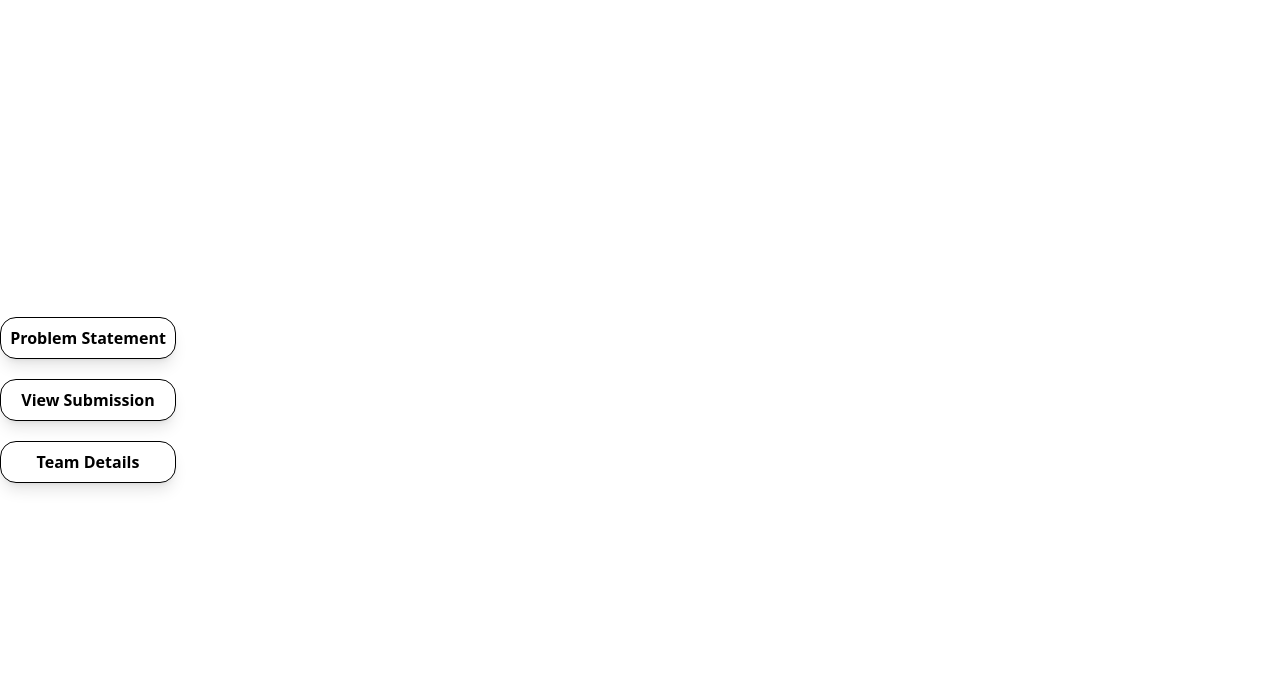
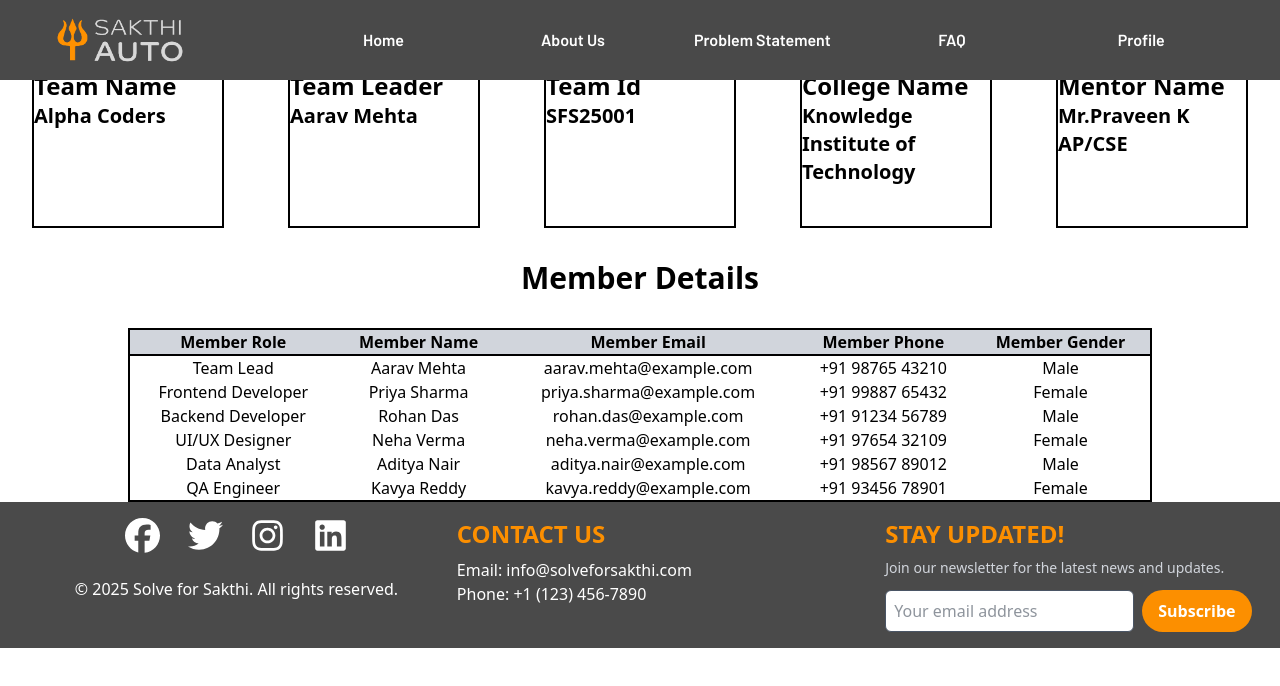
Before and after one commit to damodara2006/Project_SFS, a React (Vite) app in the folder frontend/: page /student in a window 1280 px wide. Shown: the top 686 px of the page. Built offline with nearby package versions, Linux system fonts and the light colour scheme.

Commit message:
fix: restore StudentNav in SdDashboard and uncomment Header/Footer in TeamDetails

```diff
--- a/frontend/src/pages/student/SdDashboard.jsx
+++ b/frontend/src/pages/student/SdDashboard.jsx
@@ -3,8 +3,8 @@ import TeamDetails from "./TeamDetails";
 
 const SdDashboard = () => {
     return <div>
-        {/* <TeamDetails/> */}
-        <StudentNav />
+        <TeamDetails/>
+        {/* <StudentNav /> */}
     </div>;
 }
 
--- a/frontend/src/pages/student/TeamDetails.jsx
+++ b/frontend/src/pages/student/TeamDetails.jsx
@@ -15,7 +15,7 @@ const TeamDetails = () => {
 
     return (
         <div>
-            {/* <Header /> */}
+            <Header />
             <div>
                 <h1 className='text-center text-3xl font-bold'>Team Details</h1>
                 <div className='flex gap-16 m-8'>
@@ -69,7 +69,7 @@ const TeamDetails = () => {
                     </tbody>
                 </table>
             </div>
-            {/* <Footer /> */}
+            <Footer />
         </div>
     )
 }
```
